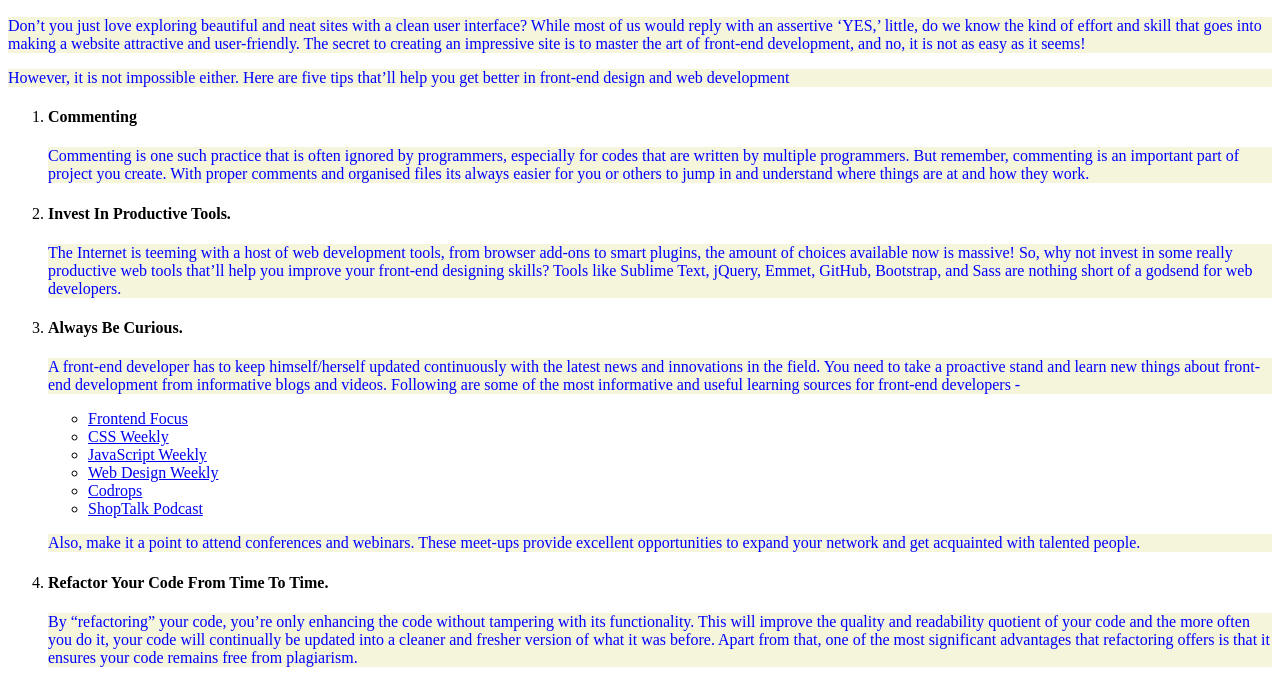
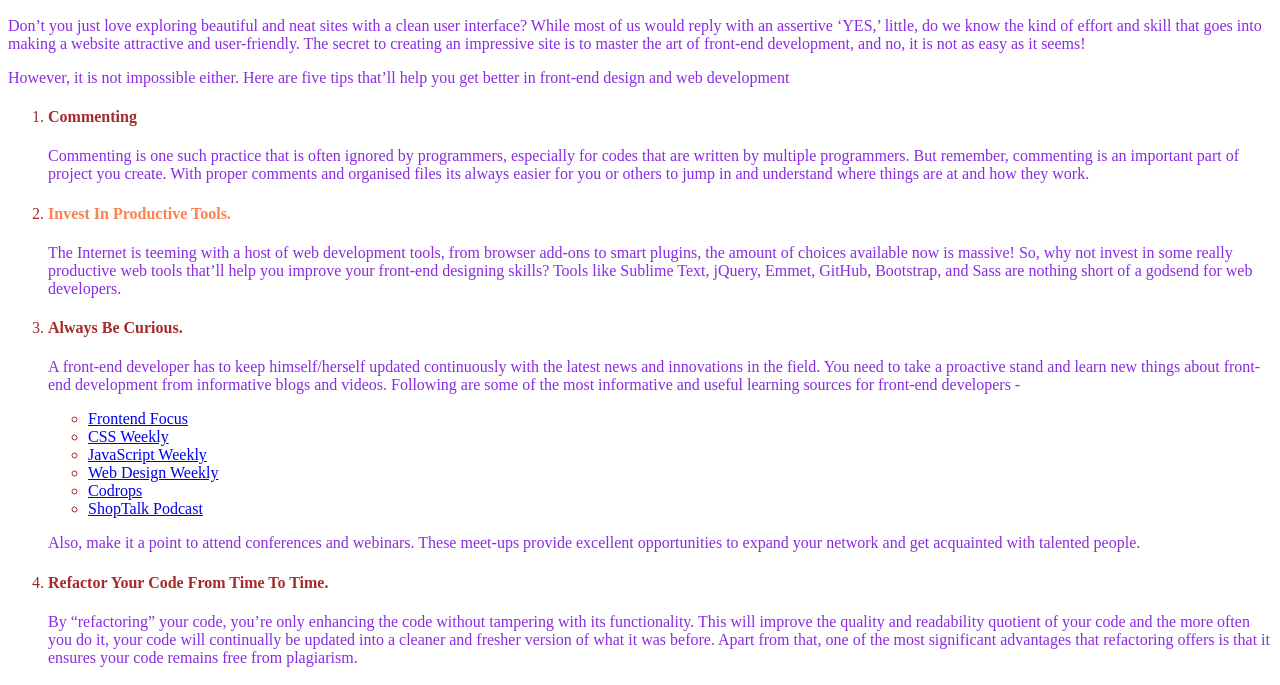
Before and after one commit to Hitansh1G/Web-Development, a plain HTML site: page css/Add Basic Styles to Blog.html in a window 1280 px wide. Shown: the part 1083-1768 px from the top of the page. Drawn offline with Linux system fonts and the light colour scheme.

Commit message:
Add Basic Styles to Blog

```diff
--- a/css/Add Basic Styles to Blog.html
+++ b/css/Add Basic Styles to Blog.html
@@ -1,7 +1,7 @@
 <!DOCTYPE html>
 <html>
     <head>
-        <style>
+        <!-- <style>
             p{
                 color: blue;
                 font-weight: 100;
@@ -9,8 +9,9 @@
                 scrollbar-highlight-color: red;
                 size: 50px;
             }
-        </style>
-        <title> Five tips for front-end web development </title>
+        </style> -->
+        <title class="lala" > Five tips for front-end web development </title>
+        <link rel="stylesheet" href="style_intro.css">
     </head>
     <body>
 
@@ -58,7 +59,7 @@
                         </li>
 
                         <li>
-                            <h4> Invest In Productive Tools. </h4>
+                            <h4 class="upperman" > Invest In Productive Tools. </h4>
                             <p>
                                 The Internet is teeming with a host of web development tools, from browser add-ons to smart plugins, the amount of choices available now is massive! So, why not invest in some really productive web tools that’ll help you improve your front-end designing skills? Tools like Sublime Text, jQuery, Emmet, GitHub, Bootstrap, and Sass are nothing short of a godsend for web developers.
 
--- /dev/null
+++ b/css/style_intro.css
@@ -0,0 +1,19 @@
+p{
+    size: 90px;
+    content: icon;
+    color: blueviolet;
+    text-transform: initial;
+}
+li{
+    color: brown;
+    size: 55px;
+}
+ul{
+    size: 90px;
+}
+.upperman{
+    color: coral;
+}
+.lala{
+    text-transform: uppercase;
+}
```
Also changed, not shown: css/Screenshot 2022-03-29 at 10.13.09 AM.png (added).
